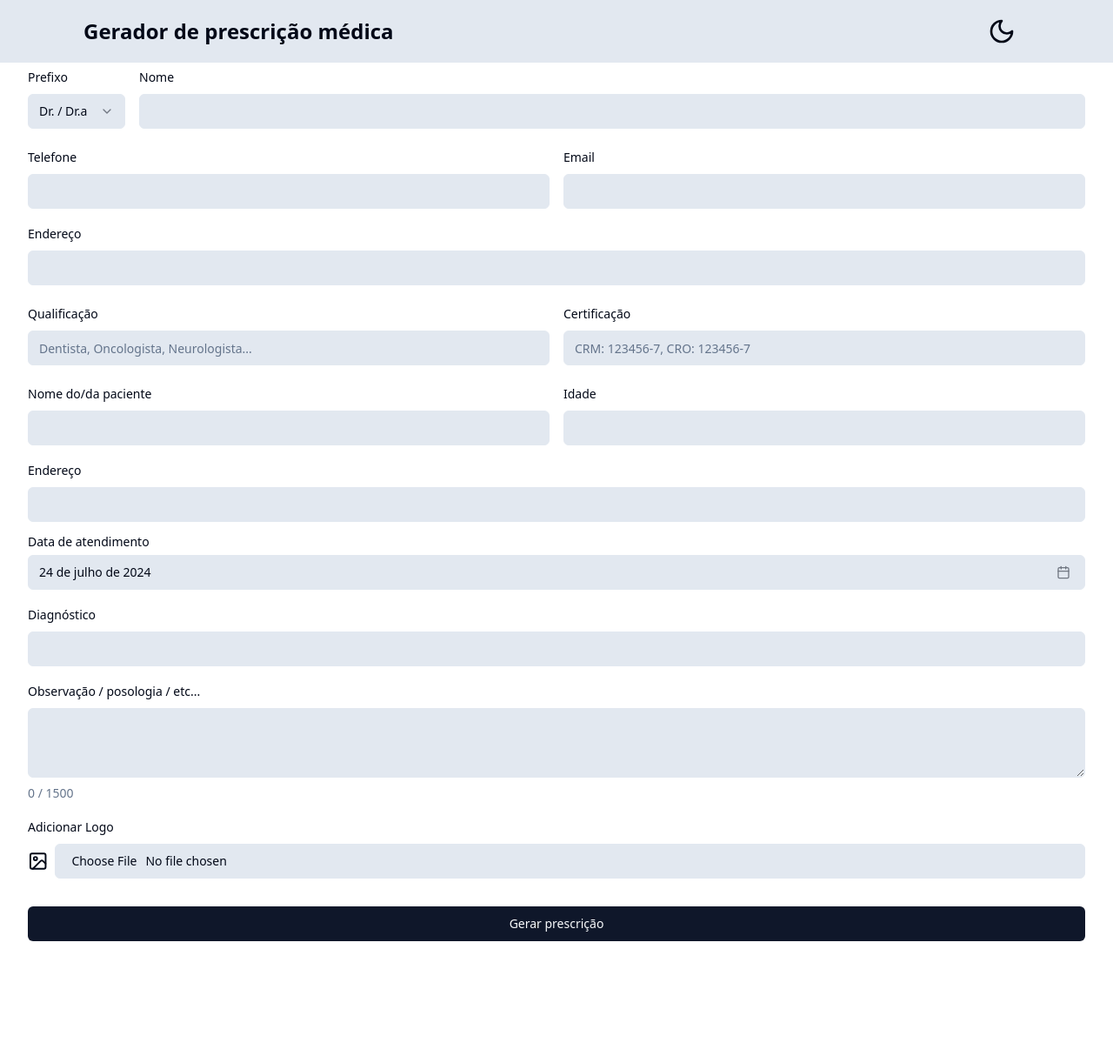
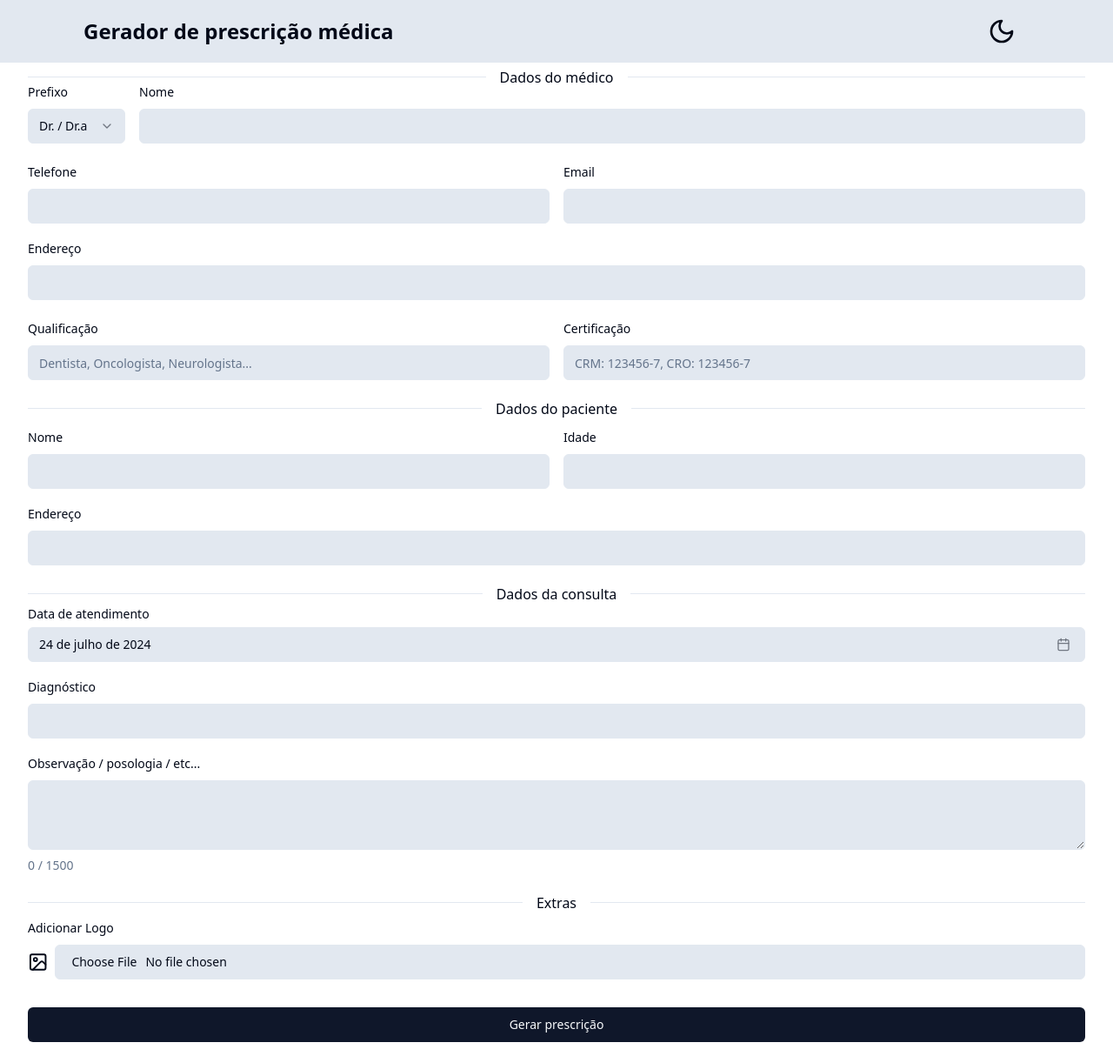
Before and after one commit to luiz-claudio-rj/medical-prescription, a React (Vite) app: page / in a window 1280 px wide. Shown: the whole page at 87% size. Before the commit the page ends 1098 px from the top, so only its background shows below. Built offline with nearby package versions, Linux system fonts and the light colour scheme.

Commit message:
feat: 🎸 separator

```diff
--- a/src/App.tsx
+++ b/src/App.tsx
@@ -9,7 +9,7 @@ const AppContent: React.FC = () => {
 
   return (
     <div className="App relative">
-      <header className="sticky top-0  bg-slate-200 dark:bg-slate-800 z-10">
+      <header className="sticky top-0  bg-slate-200 dark:bg-slate-800 z-20">
         <div className="container flex gap-4 pt-4 justify-between  sm:px-24 items-center">
           <h1 className="text-xl sm:text-2xl font-bold mb-4 ">
             Gerador de prescrição médica
--- a/src/PrescriptionForm.tsx
+++ b/src/PrescriptionForm.tsx
@@ -35,6 +35,7 @@ import { cn } from "./lib/utils";
 import InputMask from "react-input-mask";
 
 import { z } from "zod";
+import Separator from "./components/ui/separator";
 
 const stringToPhoneNumber = (str: string) => {
   if (str.length === 10) {
@@ -106,6 +107,8 @@ const PrescriptionFormSchema = z.object({
   }),
   doctorEmail: z.string({ required_error: "Campo obrigatório" }).email({
     message: "Email inválido",
+  }).max(100, {
+    message: "Máximo de 100 caracteres",
   }),
 });
 
@@ -195,8 +198,10 @@ const PrescriptionForm: React.FC = () => {
       doc.text(address, coordinates.x, coordinates.y);
 
       doc.text(stringToPhoneNumber(data.doctorPhone), 88, 275);
+      const email = doc.splitTextToSize(data.doctorEmail, 50);
 
-      doc.text(`${data.doctorEmail}`, 155, 275);
+      doc.text(email, 153, data.doctorEmail.length >
+        30 ? 273 : 275);
 
       const nameDoc = `${data.patientName} - ${format(data.date, "PPP", {
         locale: ptBR,
@@ -204,6 +209,7 @@ const PrescriptionForm: React.FC = () => {
       doc.save(`${nameDoc}.pdf`);
     };
   };
+
 
   const handleLogoChange = (e: React.ChangeEvent<HTMLInputElement>) => {
     if (e.target.files && e.target.files[0]) {
@@ -222,6 +228,10 @@ const PrescriptionForm: React.FC = () => {
         className="flex flex-col gap-4 pb-4"
       >
         <div>
+          <Separator
+          label="Dados do médico"
+          className="mt-4"
+        />
           <div className="flex flex-col sm:flex-row  mt-1 gap-4">
             <FormField
               name="doctorGender"
@@ -354,6 +364,10 @@ const PrescriptionForm: React.FC = () => {
             }}
           />
         </div>
+        <Separator
+          label="Dados do paciente"
+          className="mt-4"
+        />
         <div className="flex flex-col sm:flex-row  mt-1 gap-4">
           <FormField
             name="patientName"
@@ -361,7 +375,7 @@ const PrescriptionForm: React.FC = () => {
             render={({ field }) => {
               return (
                 <FormItem className="w-full">
-                  <FormLabel> Nome do/da paciente</FormLabel>
+                  <FormLabel> Nome </FormLabel>
                   <Input {...field} />
                   <FormMessage />
                 </FormItem>
@@ -397,7 +411,10 @@ const PrescriptionForm: React.FC = () => {
             }}
           />
         </div>
-
+        <Separator
+          label="Dados da consulta"
+          className="mt-4"
+        />
         <div>
           <FormField
             control={control}
@@ -480,6 +497,10 @@ const PrescriptionForm: React.FC = () => {
             }}
           />
         </div>
+        <Separator
+          label="Extras"
+          className="mt-4"
+        />
         <div>
           <FormField
             name="logo"
--- /dev/null
+++ b/src/components/ui/separator.tsx
@@ -0,0 +1,25 @@
+import { cn } from "@/lib/utils";
+import React from "react";
+
+interface Props {
+  label?: string;
+  className?: string;
+  lineClassName?: string;
+  textClassName?: string;
+}
+const Separator: React.FC<Props> = ({
+  label,
+  className,
+  lineClassName,
+  textClassName,
+}) => {
+  return (
+    <div className={cn("items-center flex justify-center relative", className)}>
+      <div className={cn("h-px bg-input w-full", lineClassName)} />
+
+      <span className={cn("absolute z-10 bg-background px-4", textClassName)}>{label}</span>
+    </div>
+  );
+};
+
+export default Separator;
```
